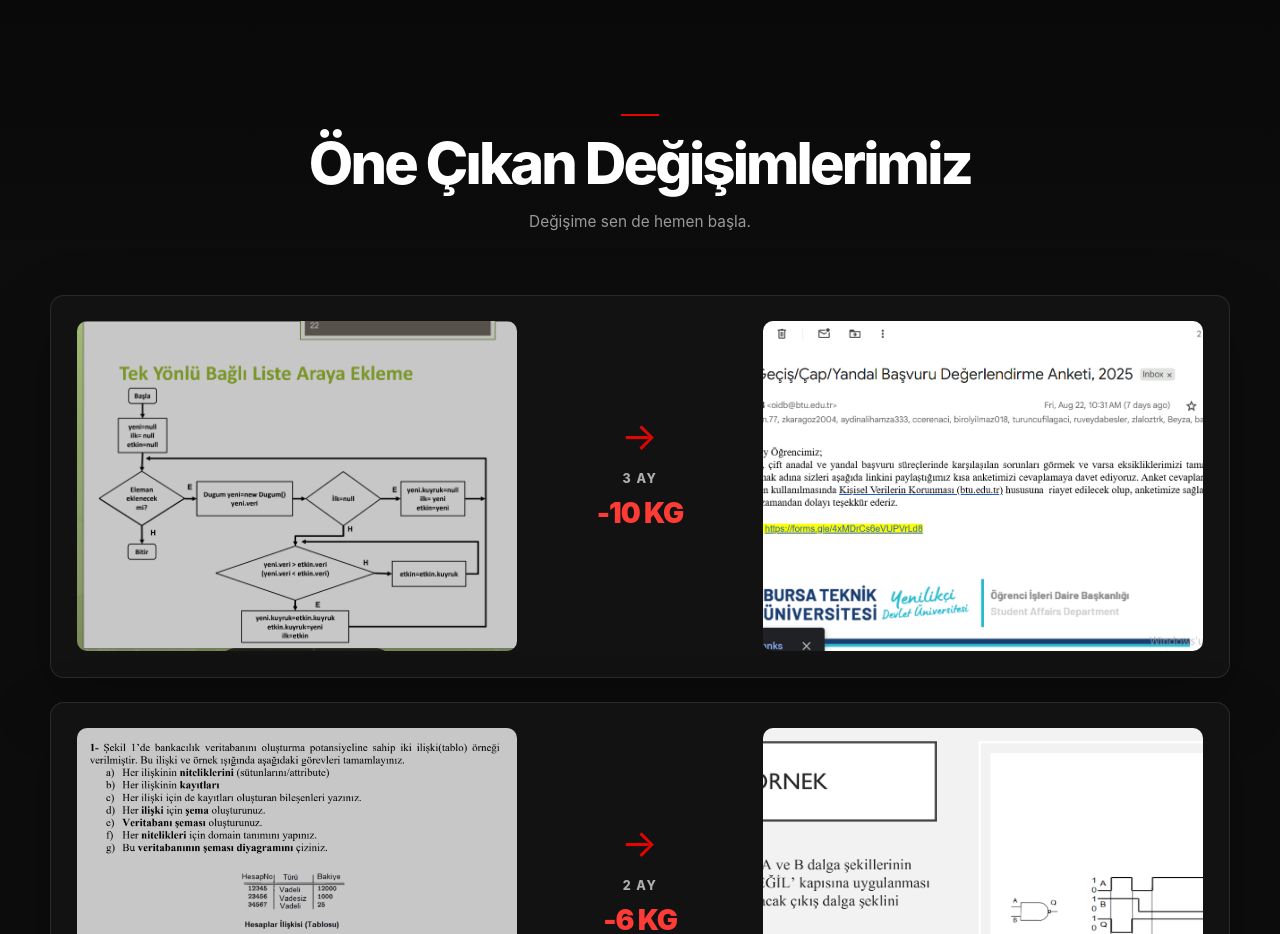
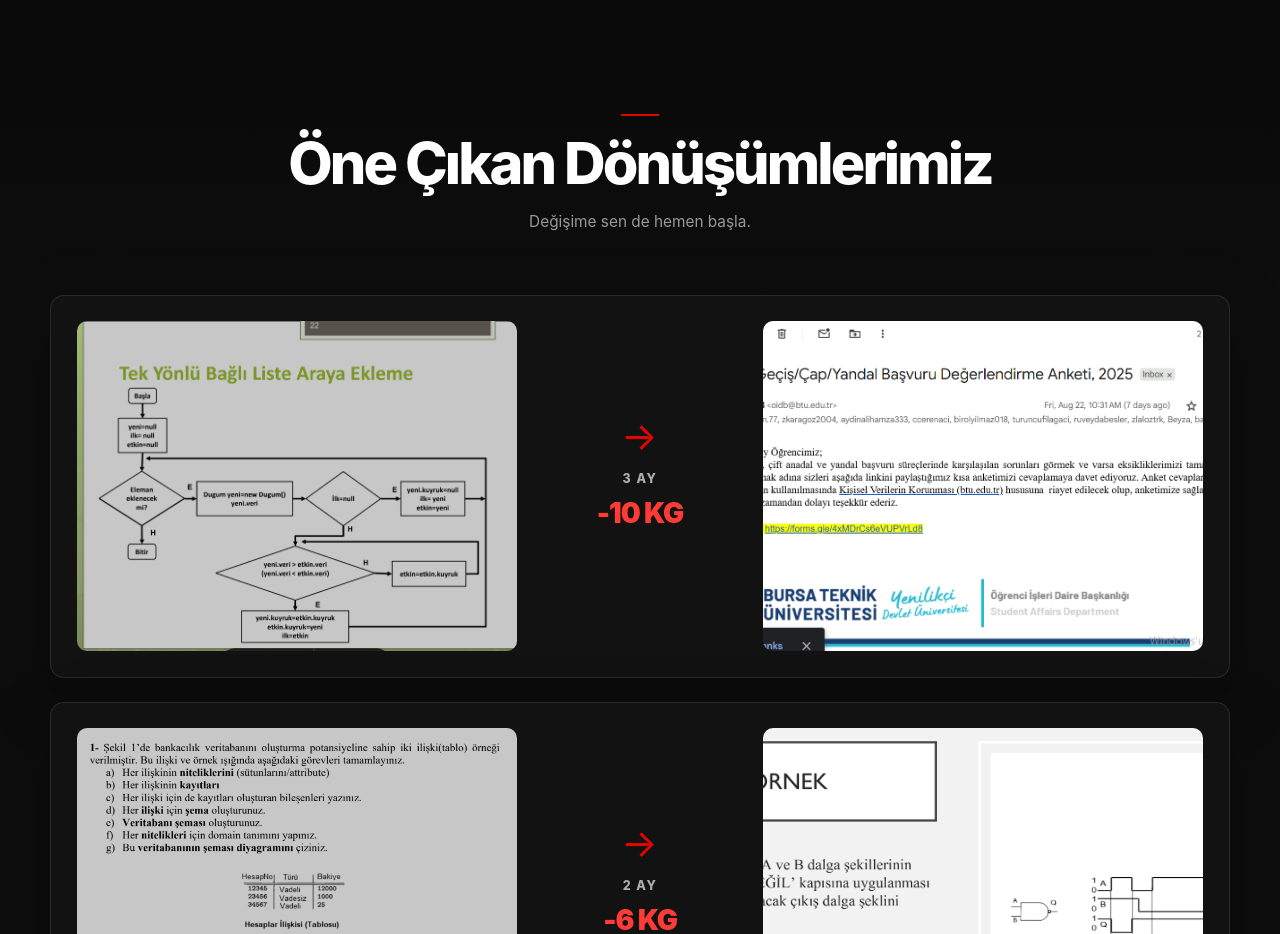
Before and after one commit to yigityilmaz16/pt-website, a React (Vite) app: page / in a window 1280 px wide. Shown: the part 2600-3534 px from the top of the page. Built offline with nearby package versions, Linux system fonts and the light colour scheme.

Commit message:
fix: change transformations header

```diff
--- a/src/App.css
+++ b/src/App.css
@@ -1396,7 +1396,7 @@
 }
 
 .transformations-header h4 {
-  max-width: 760px;
+  max-width: 900px;
   margin: 0 auto;
   color: #fff;
   font-size: clamp(2.25rem, 4.5vw, 4.1rem);
--- a/src/sections/Transformations.jsx
+++ b/src/sections/Transformations.jsx
@@ -32,7 +32,7 @@ const transformations=[
     return(
         <section id="transformations" className="transformations">
             <div className="transformations-header">
-                <h4>Öne Çıkan Değişimlerimiz</h4>
+                <h4>Öne Çıkan Dönüşümlerimiz</h4>
                 <p>Değişime sen de hemen başla.</p>
             </div>
             <div className="transformations-grid">
```
